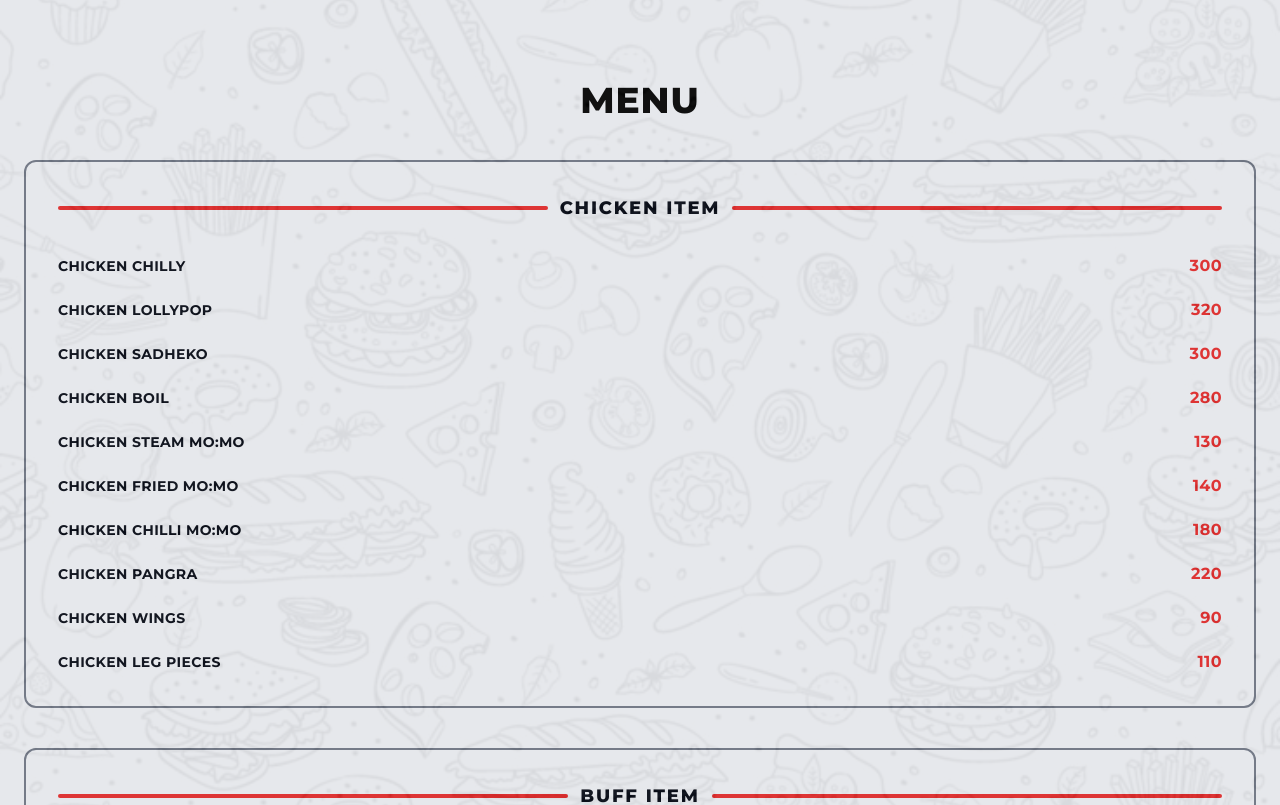
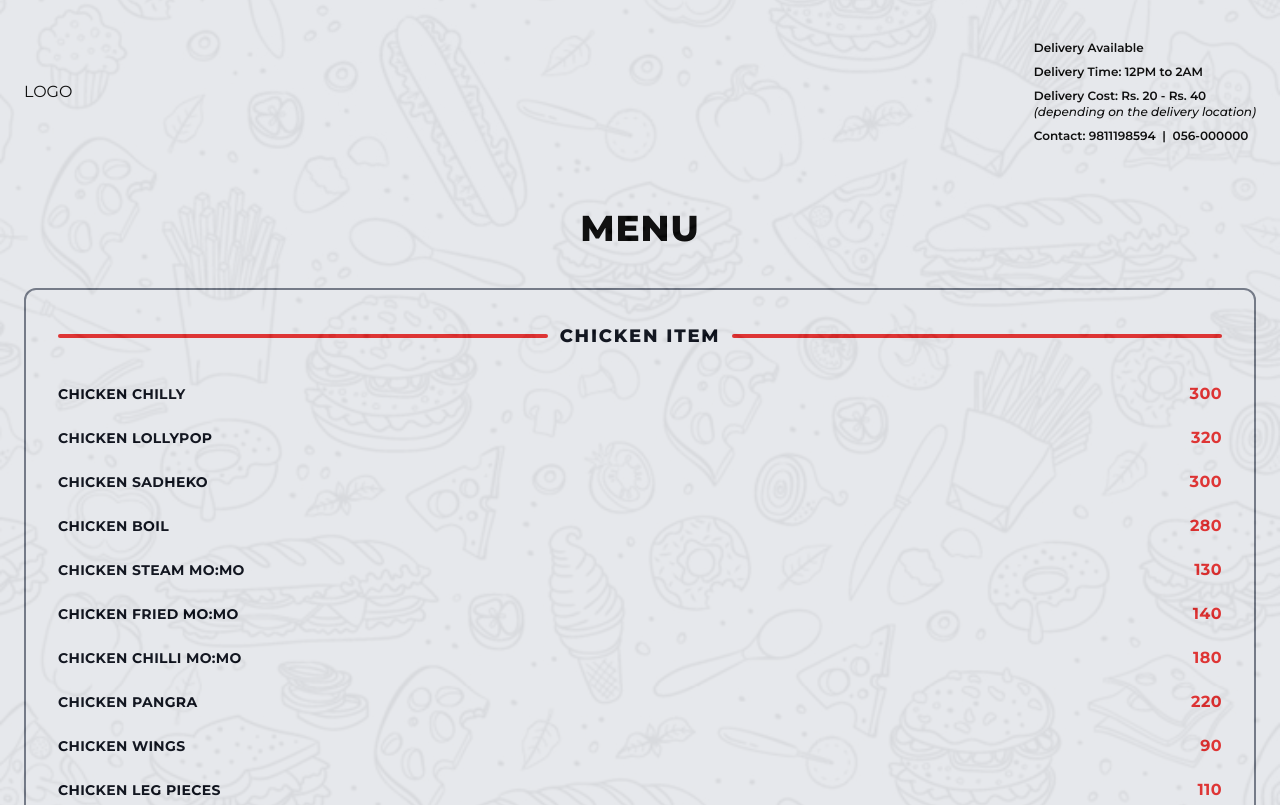
Before and after one commit to prabinbastakoti/ratna_momo, a React (Vite) app: page / in a window 1280 px wide. Shown: the top 805 px of the page. Built offline with nearby package versions, Linux system fonts and the light colour scheme.

Commit message:
add delivery information

```diff
--- a/src/App.jsx
+++ b/src/App.jsx
@@ -12,7 +12,21 @@ function App() {
         backgroundPosition: 'center',
       }}
     >
-      <div className=" dark:bg-gray-950 bg-gray-200 opacity-[93%] dark:opacity-[90%]  min-h-screen flex flex-col gap-10 px-6 py-20 font-Montserrat">
+      <div className=" dark:bg-gray-950 bg-gray-200 opacity-[93%] dark:opacity-[90%]  min-h-screen flex flex-col gap-10 px-6 pt-10 pb-20 font-Montserrat">
+        <div className="flex items-center justify-between mb-6">
+          <div>LOGO</div>
+          <div className="text-xs font-semibold flex flex-col gap-2">
+            <div>Delivery Available</div>
+            <div>Delivery Time: 12PM to 2AM</div>
+            <div>
+              <div>Delivery Cost: Rs. 20 - Rs. 40</div>
+              <div className="italic font-medium">
+                (depending on the delivery location)
+              </div>
+            </div>
+            <div>Contact: 9811198594 &nbsp;|&nbsp; 056-000000</div>
+          </div>
+        </div>
         <div className="text-center font-extrabold dark:text-gray-50 text-4xl tracking-wide ">
           MENU
         </div>
```
